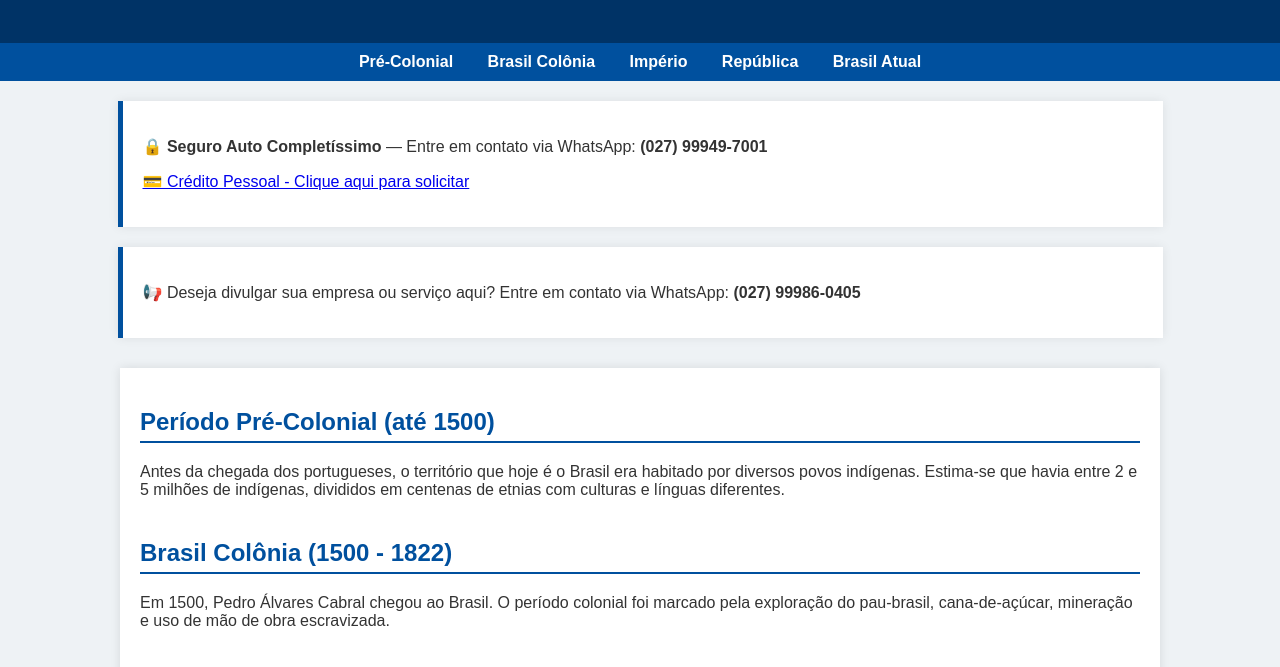
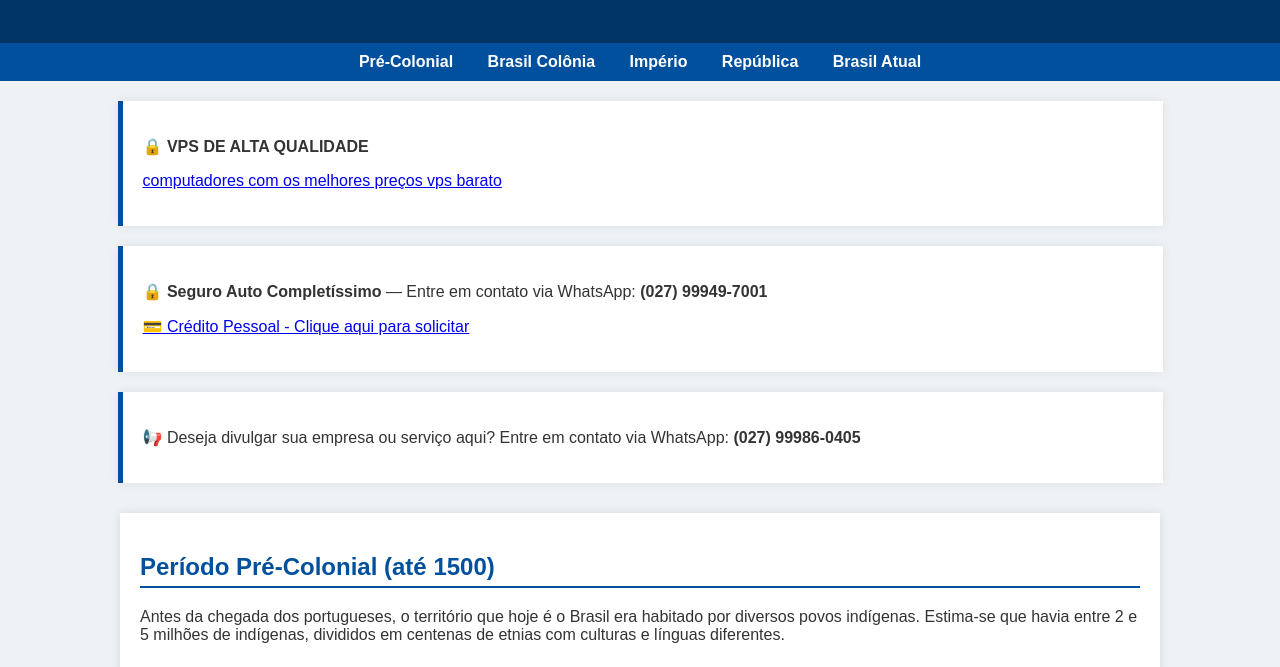
Before and after one commit to victorxx/oportal, a plain HTML site: page index.html in a window 1280 px wide. Shown: the part 112-779 px from the top of the page. Drawn offline with Linux system fonts and the light colour scheme.

Commit message:
index.html

```diff
--- a/index.html
+++ b/index.html
@@ -137,6 +137,11 @@
     <a href="#atual">Brasil Atual</a>
 </nav>
 
+
+<div class="informativo">
+    <p><strong>🔒 VPS DE ALTA QUALIDADE</strong></p>
+    <p><a href="vps.html" target="_blank">computadores com os melhores preços vps barato</a></p>
+</div>
 <div class="informativo">
     <p><strong>🔒 Seguro Auto Completíssimo</strong> — Entre em contato via WhatsApp: <strong>(027) 99949-7001</strong></p>
     <p><a href="https://geocredibnkvitoria.com/" target="_blank">💳 Crédito Pessoal - Clique aqui para solicitar</a></p>
```
